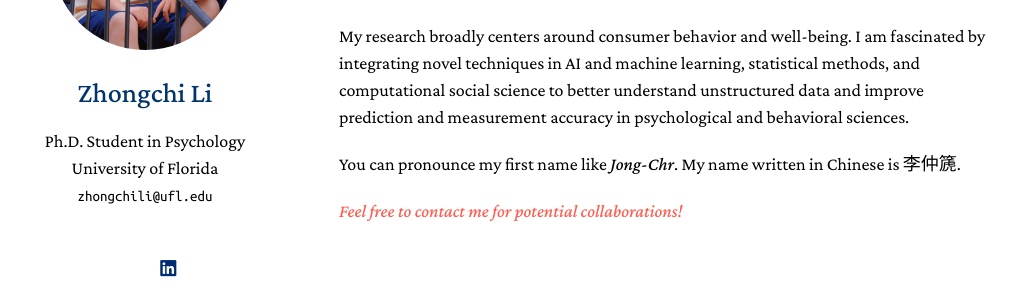
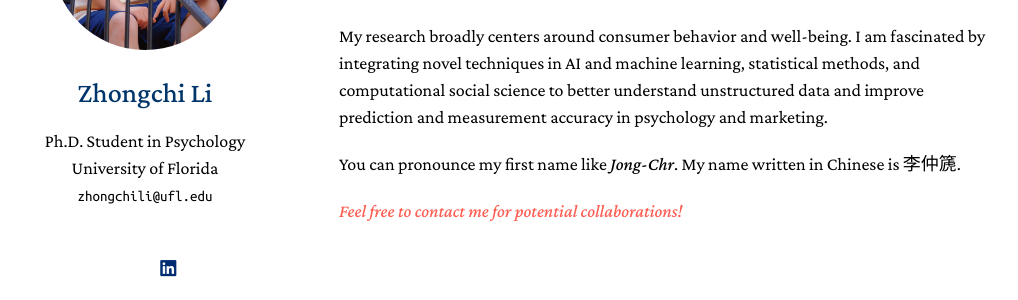
Before and after one commit to zhongchili52/zhongchili52.github.io, a Jekyll site: the page built from index.md, in a window 1280 px wide. Shown: the part 255-555 px from the top of the page, without its empty margins (131-1149 px from the left). Built offline with Jekyll 4.4.1, drawn with Linux system fonts in a browser that asks for light colours; a style sheet for code colours, icons or effects is not loaded.

Commit message:
Update index.md

```diff
--- a/index.md
+++ b/index.md
@@ -9,7 +9,7 @@
 
 I am currently a Ph.D. student in the Department of Psychology at [University of Florida](https://psych.ufl.edu/social-psychology/people/) advised by [Prof. Gregory Webster](https://www.gdwebster.com/). I received my <font color="#fd5e53">M.S. in Electrical and Computer Engineering</font> at [Carnegie Mellon University](https://www.ece.cmu.edu/) where I also worked closely with [Prof. Brooke Feeney](https://www.cmu.edu/dietrich/psychology/relationships-lab/brooke-feeney-associate-professor.html) and [Prof. David Creswell](https://www.healthandhumanperformancelab.com/people). I received my <font color="#fd5e53">B.Eng. in Information Engineering</font> at [Southeast University](https://www.seu.edu.cn/english/) where I graduated from the [Chien-Shiung Wu Honored College](https://wjx.seu.edu.cn/wjxen/).
 
-My research broadly centers around consumer behavior and well-being. I am fascinated by integrating novel techniques in AI and machine learning, statistical methods, and computational social science to better understand unstructured data and improve prediction and measurement accuracy in psychological and behavioral sciences.
+My research broadly centers around consumer behavior and well-being. I am fascinated by integrating novel techniques in AI and machine learning, statistical methods, and computational social science to better understand unstructured data and improve prediction and measurement accuracy in psychology and marketing.
 
 You can pronounce my first name like <em>Jong-Chr</em>. My name written in Chinese is 李仲篪.
 
```
